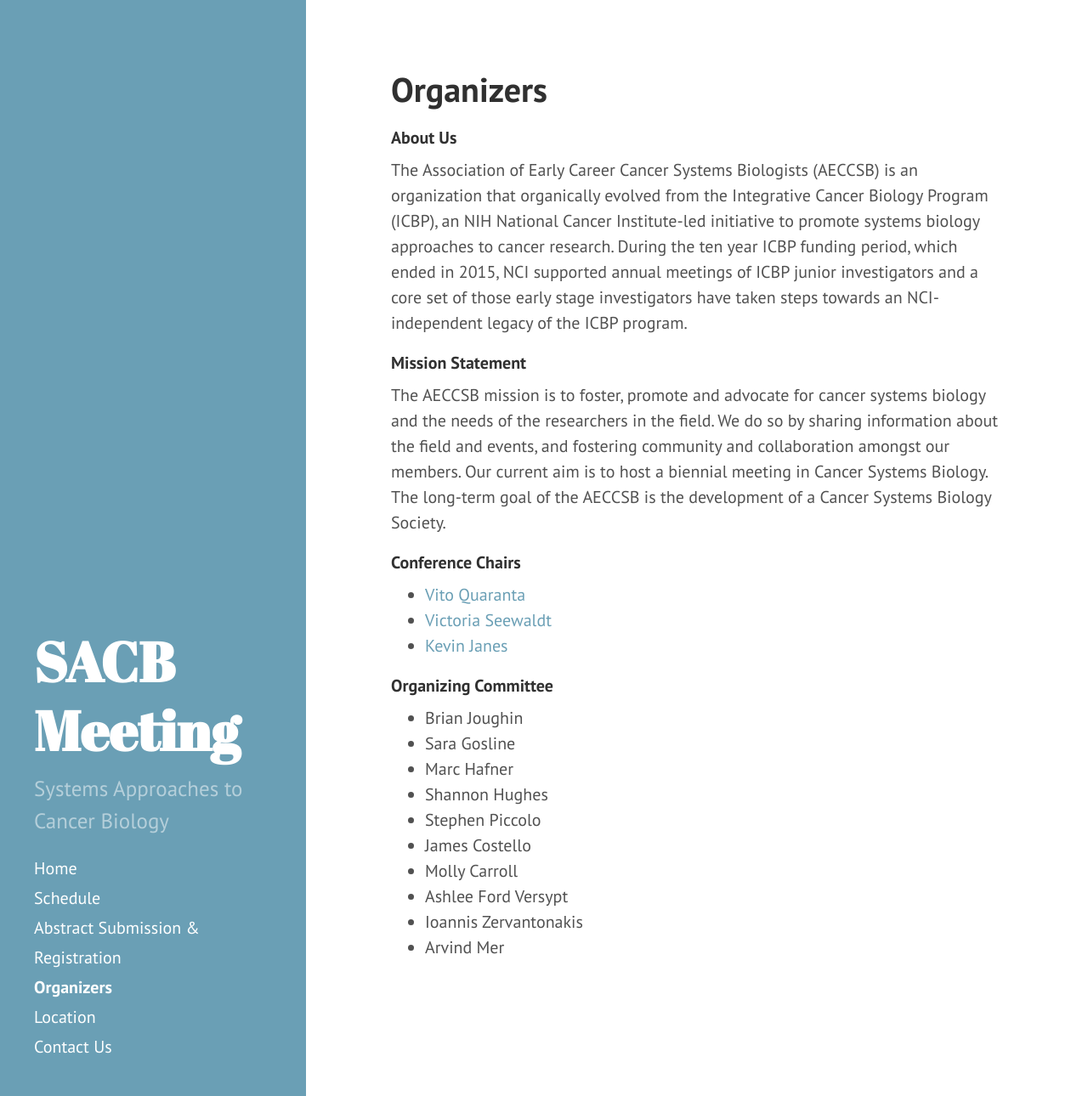
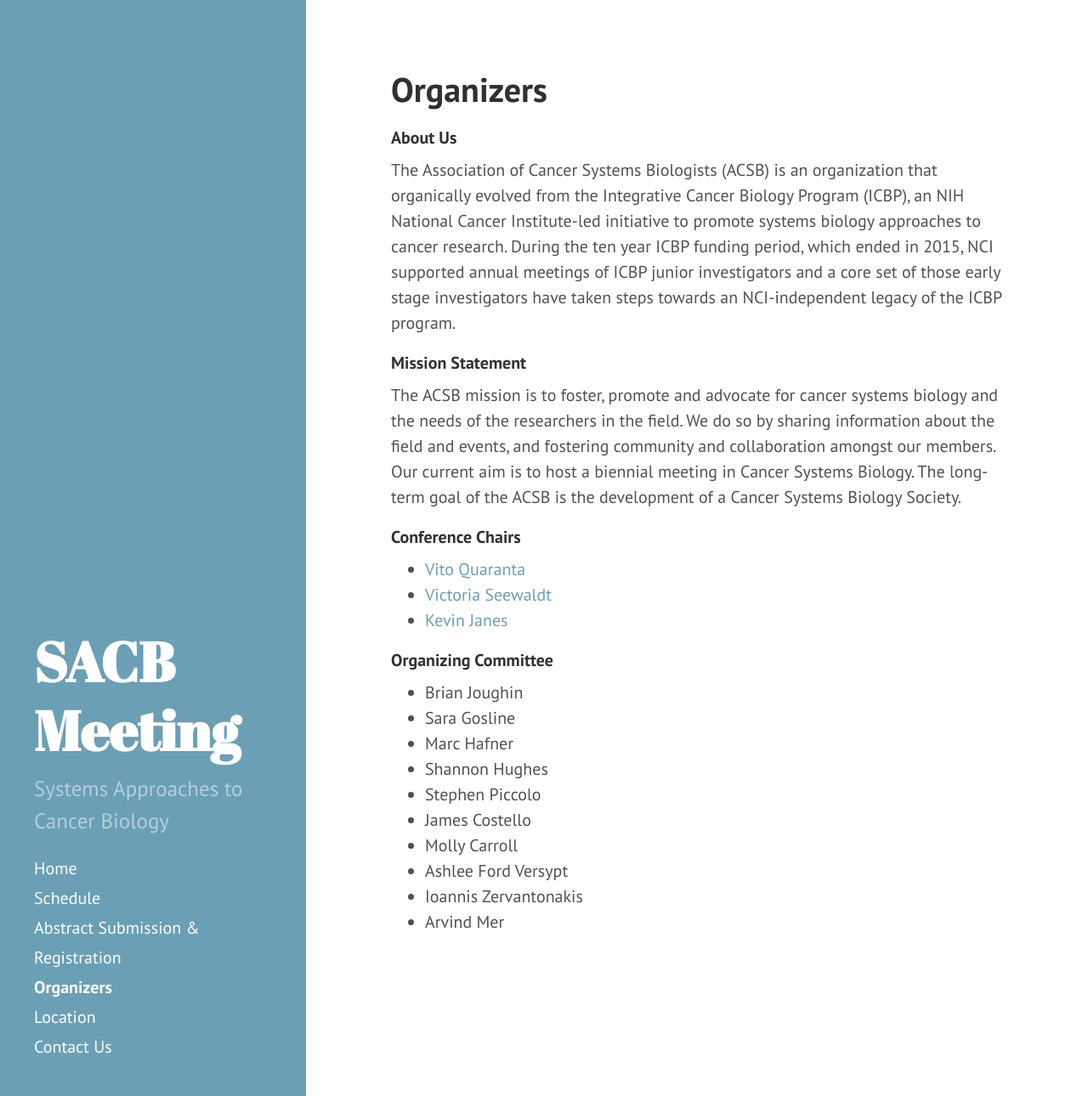
Before and after one commit to AECCSB/sacb-meeting, a Jekyll site: the page built from organizers.md, in a window 1280 px wide and 1290 px high. Shown: the whole window at 85% size. Built offline with Jekyll 4.4.1, drawn with Linux system fonts in a browser that asks for light colours.

Commit message:
Update organizers.md

```diff
--- a/organizers.md
+++ b/organizers.md
@@ -4,11 +4,11 @@
 ---
 #### About Us
 
-The Association of Early Career Cancer Systems Biologists (AECCSB) is an organization that organically evolved from the Integrative Cancer Biology Program (ICBP), an NIH National Cancer Institute-led initiative to promote systems biology approaches to cancer research. During the ten year ICBP funding period, which ended in 2015, NCI supported annual meetings of ICBP junior investigators and a core set of those early stage investigators have taken steps towards an NCI-independent legacy of the ICBP program.
+The Association of Cancer Systems Biologists (ACSB) is an organization that organically evolved from the Integrative Cancer Biology Program (ICBP), an NIH National Cancer Institute-led initiative to promote systems biology approaches to cancer research. During the ten year ICBP funding period, which ended in 2015, NCI supported annual meetings of ICBP junior investigators and a core set of those early stage investigators have taken steps towards an NCI-independent legacy of the ICBP program.
 
 #### Mission Statement
 
-The AECCSB mission is to foster, promote and advocate for cancer systems biology and the needs of the researchers in the field. We do so by sharing information about the field and events, and fostering community and collaboration amongst our members. Our current aim is to host a biennial meeting in Cancer Systems Biology. The long-term goal of the AECCSB is the development of a Cancer Systems Biology Society.
+The ACSB mission is to foster, promote and advocate for cancer systems biology and the needs of the researchers in the field. We do so by sharing information about the field and events, and fostering community and collaboration amongst our members. Our current aim is to host a biennial meeting in Cancer Systems Biology. The long-term goal of the ACSB is the development of a Cancer Systems Biology Society.
 
 #### Conference Chairs
 
```
